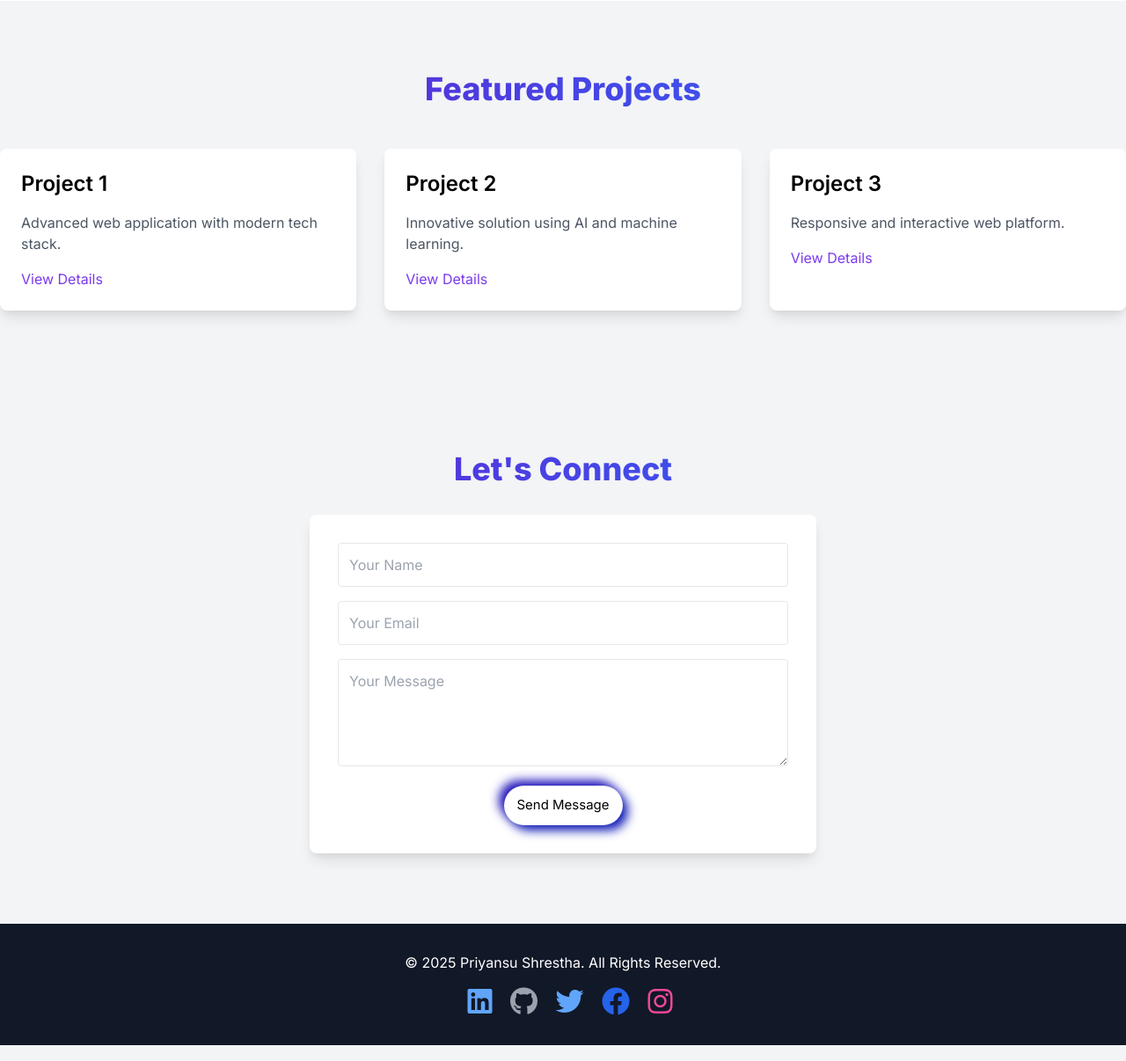
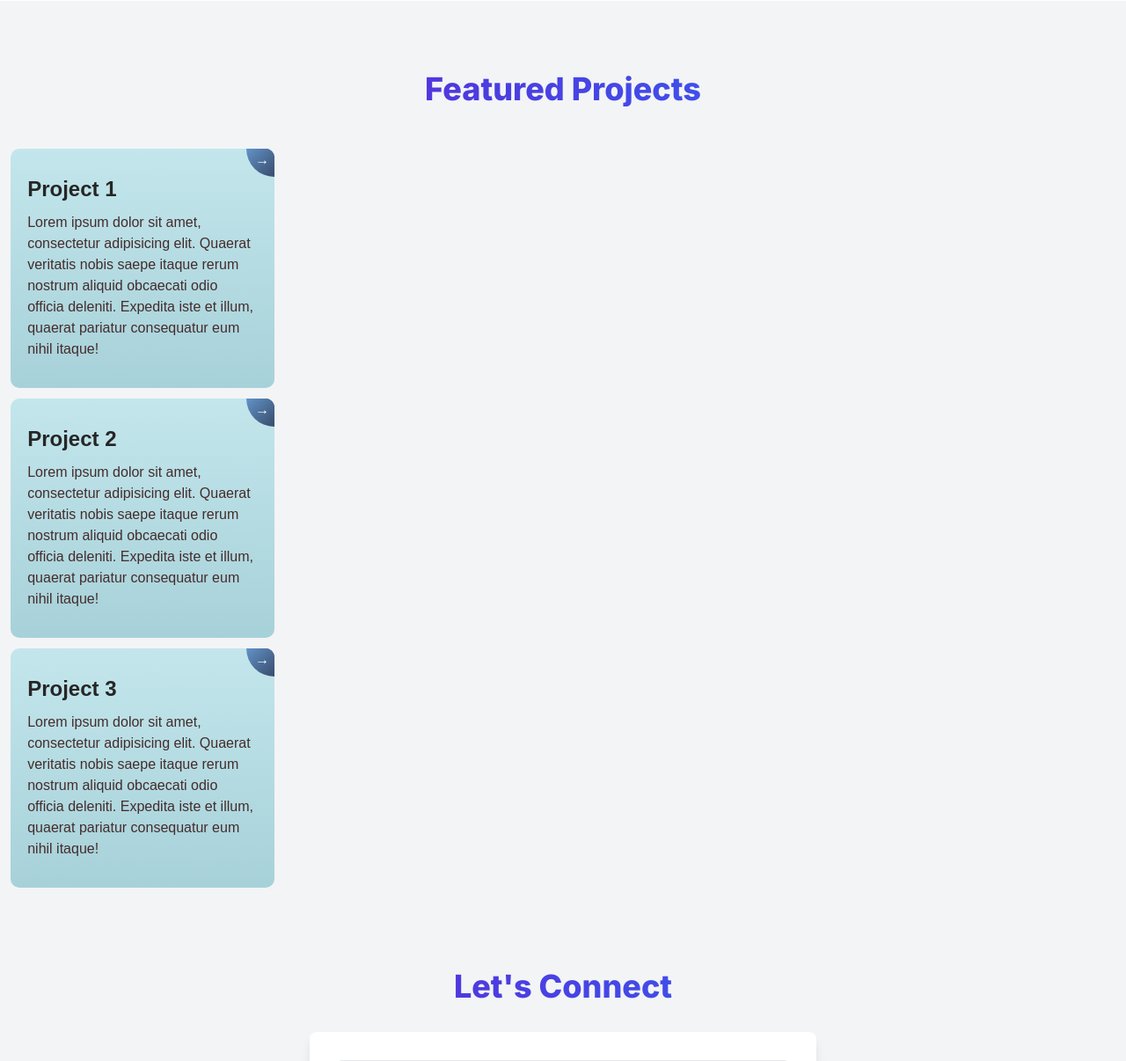
Before and after one commit to Priyansu-Shrestha/Portfolio---website, a PHP site: page / in a window 1280 px wide. Shown: the part 1677-2883 px from the top of the page at 88% size. Run offline with PHP 8.4, Linux system fonts and the light colour scheme.

Commit message:
Project change

```diff
--- a/index.html
+++ b/index.html
@@ -11,7 +11,7 @@
 <body class="bg-gray-100">
     <nav class="fixed w-full z-50 glassmorphism">
         <div class="container mx-auto flex justify-between items-center p-4">
-            <div class="text-2xl font-bold text-gradient">Priy]ansu Shrestha</div>
+            <div class="text-2xl font-bold text-gradient">Priyansu Shrestha</div>
             <div class="space-x-6">
                 <a href="#about" class="hover:text-purple-600 transition">About</a>
                 <a href="#projects" class="hover:text-purple-600 transition">Projects</a>
@@ -65,24 +65,49 @@
 
     <section id="projects" class="container mx-auto py-20">
         <h2 class="text-4xl font-bold text-center mb-12 text-gradient">Featured Projects</h2>
-        <div class="grid md:grid-cols-3 gap-8">
-            <div class="project-card bg-white p-6 rounded-lg shadow-lg">
-                <h3 class="text-2xl font-semibold mb-4">Project 1</h3>
-                <p class="text-gray-600 mb-4">Advanced web application with modern tech stack.</p>
-                <a href="#" class="text-purple-600 hover:underline">View Details</a>
-            </div>
-            <div class="project-card bg-white p-6 rounded-lg shadow-lg">
-                <h3 class="text-2xl font-semibold mb-4">Project 2</h3>
-                <p class="text-gray-600 mb-4">Innovative solution using AI and machine learning.</p>
-                <a href="#" class="text-purple-600 hover:underline">View Details</a>
-            </div>
-            <div class="project-card bg-white p-6 rounded-lg shadow-lg">
-                <h3 class="text-2xl font-semibold mb-4">Project 3</h3>
-                <p class="text-gray-600 mb-4">Responsive and interactive web platform.</p>
-                <a href="#" class="text-purple-600 hover:underline">View Details</a>
-            </div>
+       <!-- From Uiverse.io by SouravBandyopadhyay -->
+
+ <div>
+    <div class="card">
+        <p class="card-title">Project 1</p>
+        <p class="small-desc">
+          Lorem ipsum dolor sit amet, consectetur adipisicing elit. Quaerat
+          veritatis nobis saepe itaque rerum nostrum aliquid obcaecati odio
+          officia deleniti. Expedita iste et illum, quaerat pariatur consequatur
+          eum nihil itaque!
+        </p>
+        <div class="go-corner">
+          <div class="go-arrow">→</div>
         </div>
-    </section>
+      </div>
+              <!-- From Uiverse.io by SouravBandyopadhyay -->
+     <div class="card">
+        <p class="card-title">Project 2</p>
+        <p class="small-desc">
+          Lorem ipsum dolor sit amet, consectetur adipisicing elit. Quaerat
+          veritatis nobis saepe itaque rerum nostrum aliquid obcaecati odio
+          officia deleniti. Expedita iste et illum, quaerat pariatur consequatur
+          eum nihil itaque!
+        </p>
+        <div class="go-corner">
+          <div class="go-arrow">→</div>
+        </div>
+      </div>
+                <!-- From Uiverse.io by SouravBandyopadhyay -->
+     <div class="card">
+        <p class="card-title">Project 3</p>
+        <p class="small-desc">
+          Lorem ipsum dolor sit amet, consectetur adipisicing elit. Quaerat
+          veritatis nobis saepe itaque rerum nostrum aliquid obcaecati odio
+          officia deleniti. Expedita iste et illum, quaerat pariatur consequatur
+          eum nihil itaque!
+        </p>
+        <div class="go-corner">
+          <div class="go-arrow">→</div>
+        </div>
+      </div>
+ </div>
+
 
     <section id="contact" class="bg-gray-100 py-20">
         <div class="container mx-auto text-center">
--- a/style.css
+++ b/style.css
@@ -46,6 +46,92 @@
     transform: scale(1.1) translateY(-5px);
     box-shadow: 0 10px 20px rgba(0,0,0,0.1);
 }
+/* From Uiverse.io by SouravBandyopadhyay */
+.card-title {
+    color: #262626;
+    font-size: 1.5em;
+    line-height: normal;
+    font-weight: 700;
+    margin-bottom: 0.5em;
+  }
+
+  .small-desc {
+    font-size: 1em;
+    font-weight: 400;
+    line-height: 1.5em;
+    color: #452c2c;
+  }
+
+  .small-desc {
+    font-size: 1em;
+  }
+
+  .go-corner {
+    display: flex;
+    align-items: center;
+    justify-content: center;
+    position: absolute;
+    width: 2em;
+    height: 2em;
+    overflow: hidden;
+    top: 0;
+    right: 0;
+    background: linear-gradient(135deg, #6293c8, #384c6c);
+    border-radius: 0 4px 0 32px;
+  }
+
+  .go-arrow {
+    margin-top: -4px;
+    margin-right: -4px;
+    color: white;
+    font-family: courier, sans;
+  }
+
+  .card {
+    display: block;
+    position: relative;
+    max-width: 300px;
+    max-height: 320px;
+    background-color: #f2f8f9;
+    border-radius: 10px;
+    padding: 2em 1.2em;
+    margin: 12px;
+    text-decoration: none;
+    z-index: 0;
+    overflow: hidden;
+    background: linear-gradient(to bottom, #c3e6ec, #a7d1d9);
+    font-family: Arial, Helvetica, sans-serif;
+  }
+
+  .card:before {
+    content: '';
+    position: absolute;
+    z-index: -1;
+    top: -16px;
+    right: -16px;
+    background: linear-gradient(135deg, #364a60, #384c6c);
+    height: 32px;
+    width: 32px;
+    border-radius: 32px;
+    transform: scale(1);
+    transform-origin: 50% 50%;
+    transition: transform 0.35s ease-out;
+  }
+
+  .card:hover:before {
+    transform: scale(28);
+  }
+
+  .card:hover .small-desc {
+    transition: all 0.5s ease-out;
+    color: rgba(255, 255, 255, 0.8);
+  }
+
+  .card:hover .card-title {
+    transition: all 0.5s ease-out;
+    color: #ffffff;
+  }
+
 
 .project-card {
     transition: all 0.4s ease;
```
